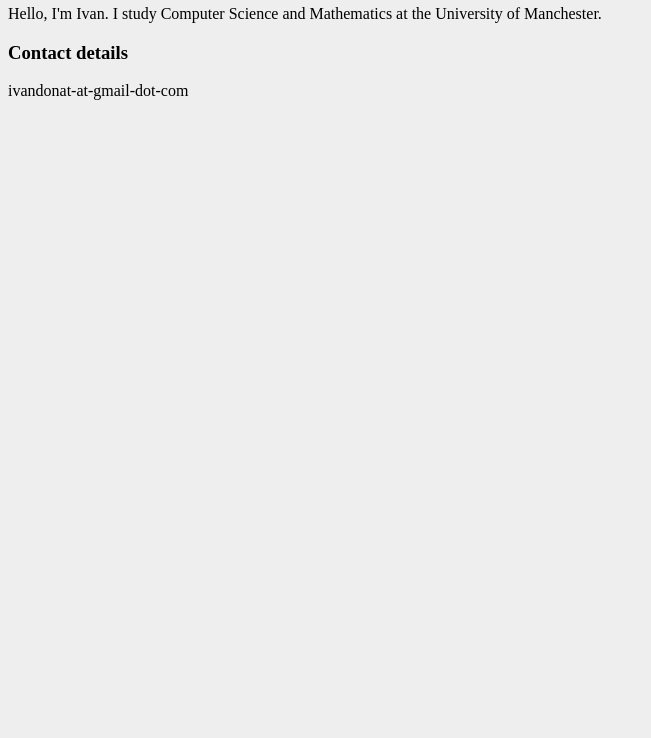
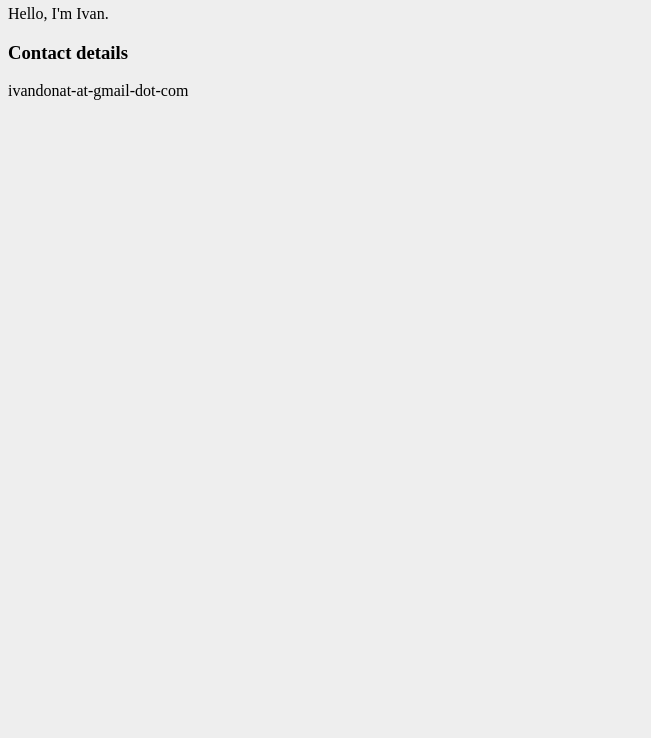
Before and after one commit to IvanDonat/ivandonat.github.io, a plain HTML site: page index.html in a window 1280 px wide. Shown: the part 62-800 px from the top of the page, without its empty margins (0-651 px from the left). Drawn offline with Linux system fonts and the light colour scheme.

Commit message:
Update website

```diff
--- a/index.html
+++ b/index.html
@@ -14,7 +14,7 @@
       Ivan Donat Pupovac
     </h2>
     <p>
-      Hello, I'm Ivan. I study Computer Science and Mathematics at the University of Manchester.
+      Hello, I'm Ivan.
     </p>
 
     <h3>
```
